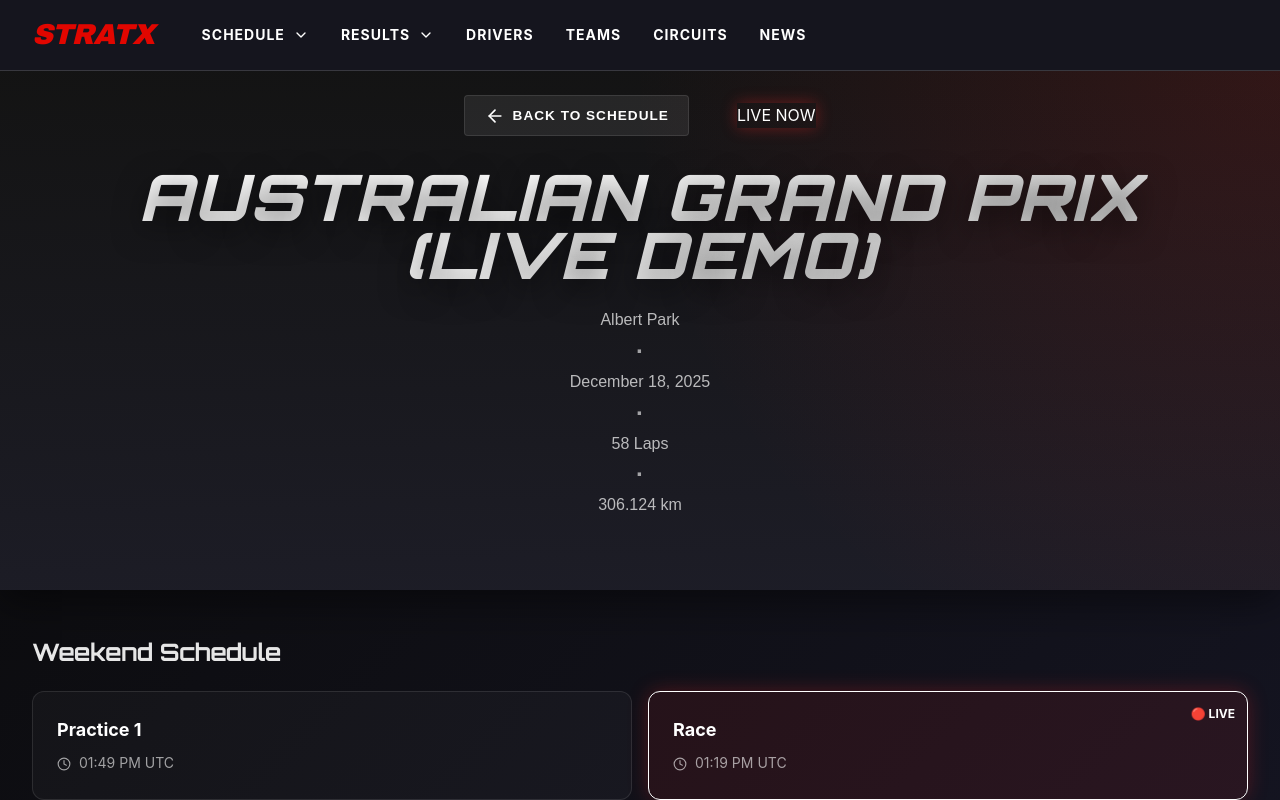
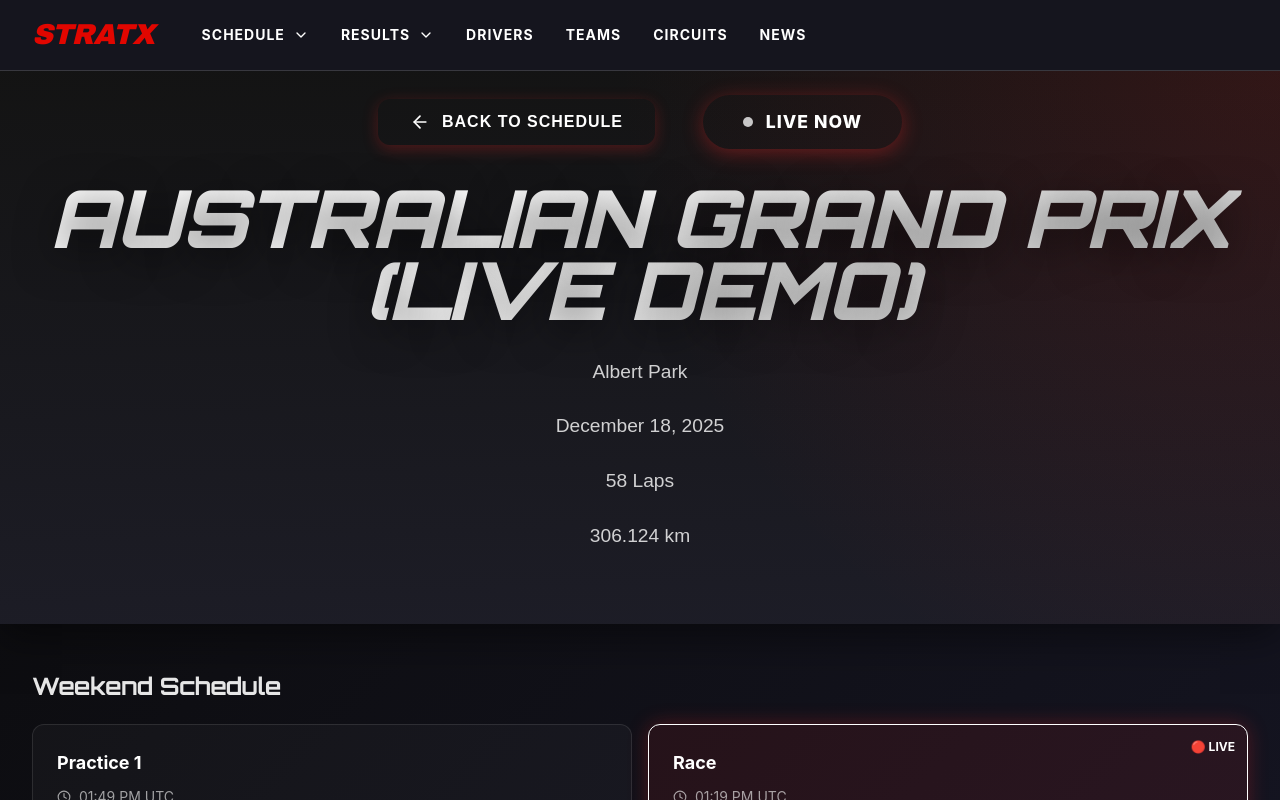
Before and after one commit to sriksven/StratX, a React (Vite) app in the folder frontend/: page /StratX/race/1 in a window 1280 px wide. Built offline with nearby package versions, Linux system fonts and the light colour scheme; no server answers.

Commit message:
UI: Refactor Race Detail buttons to red style and increase metadata spacing

```diff
--- a/frontend/src/pages/RaceDetailPage.css
+++ b/frontend/src/pages/RaceDetailPage.css
@@ -39,31 +39,31 @@
 }
 
 /* ... back button style ... */
+/* ... back button style ... */
 .back-button {
     display: inline-flex;
     align-items: center;
-    gap: 0.5rem;
-    padding: 0.6rem 1.2rem;
-    background: rgba(255, 255, 255, 0.08);
-    border: 1px solid rgba(255, 255, 255, 0.1);
-    border-radius: 4px;
-    /* Sharper edges for F1 feel */
+    gap: 0.75rem;
+    padding: 0.8rem 2rem;
+    background: var(--accent-red);
+    border: none;
+    border-radius: 12px;
     color: white;
-    font-size: 0.85rem;
-    font-weight: 600;
+    font-size: 1rem;
+    font-weight: 700;
     text-transform: uppercase;
     letter-spacing: 1px;
     cursor: pointer;
     transition: all 0.3s ease;
     margin-bottom: 0;
-    /* Override previous margin */
     align-self: center;
+    box-shadow: 0 4px 15px rgba(220, 38, 38, 0.3);
 }
 
 .back-button:hover {
-    background: var(--accent-red);
-    border-color: var(--accent-red);
-    transform: translateX(-4px);
+    background: #ff1a1a;
+    transform: translateY(-2px);
+    box-shadow: 0 6px 20px rgba(220, 38, 38, 0.5);
 }
 
 .header-content-grid {
@@ -79,27 +79,27 @@
 }
 
 .race-header-title {
-    font-size: 4rem;
+    font-size: 5rem;
     font-weight: 900;
     font-style: italic;
     text-transform: uppercase;
     line-height: 0.9;
-    margin-bottom: 1.5rem;
+    margin-bottom: 2rem;
     background: linear-gradient(135deg, #fff 40%, #ccc 100%);
     -webkit-background-clip: text;
     background-clip: text;
     -webkit-text-fill-color: transparent;
-    text-shadow: 0 10px 30px rgba(0, 0, 0, 0.5);
+    text-shadow: 0 10px 40px rgba(0, 0, 0, 0.5);
     text-align: center;
-    letter-spacing: 2px;
+    letter-spacing: -1px;
 }
 
 .race-header-meta {
     display: flex;
     flex-direction: column;
-    /* Stack items vertically */
     align-items: center;
-    gap: 0.75rem;
+    gap: 1.5rem;
+    /* Large vertical gap */
     margin-bottom: 2rem;
     font-family: 'Titillium Web', sans-serif;
 }
@@ -107,23 +107,18 @@
 .meta-item {
     display: flex;
     align-items: center;
-    gap: 0.5rem;
-    color: rgba(255, 255, 255, 0.7);
-    font-size: 1rem;
-    font-weight: 400;
-    /* Remove box styling */
+    justify-content: center;
+    color: rgba(255, 255, 255, 0.8);
+    font-size: 1.2rem;
+    font-weight: 500;
     padding: 0;
     background: transparent;
     border: none;
-    border-left: none;
 }
 
 .meta-separator {
-    color: var(--accent-red);
-    font-weight: bold;
-    font-size: 1.5rem;
-    line-height: 0.5;
-    opacity: 0.6;
+    display: none;
+    /* Hide old separators if they exist in DOM */
 }
 
 /* Header Circuit Visuals */
@@ -194,11 +189,31 @@
     padding-top: 4rem;
 }
 
-/* Live Badge */
+/* ... status badge style ... */
 .race-status-badge {
     margin-bottom: 0;
-    box-shadow: 0 0 15px rgba(220, 38, 38, 0.4);
     align-self: center;
+    background: linear-gradient(135deg, var(--accent-red), #b91c1c);
+    color: white;
+    padding: 0.8rem 2.5rem;
+    border-radius: 50px;
+    font-weight: 800;
+    font-size: 1.1rem;
+    text-transform: uppercase;
+    letter-spacing: 1px;
+    box-shadow: 0 4px 20px rgba(220, 38, 38, 0.4);
+    display: inline-flex;
+    align-items: center;
+    justify-content: center;
+}
+
+.live-dot {
+    height: 10px;
+    width: 10px;
+    background-color: white;
+    border-radius: 50%;
+    margin-right: 0.8rem;
+    animation: pulse 1.5s infinite;
 }
 
 /* Responsive */
```
